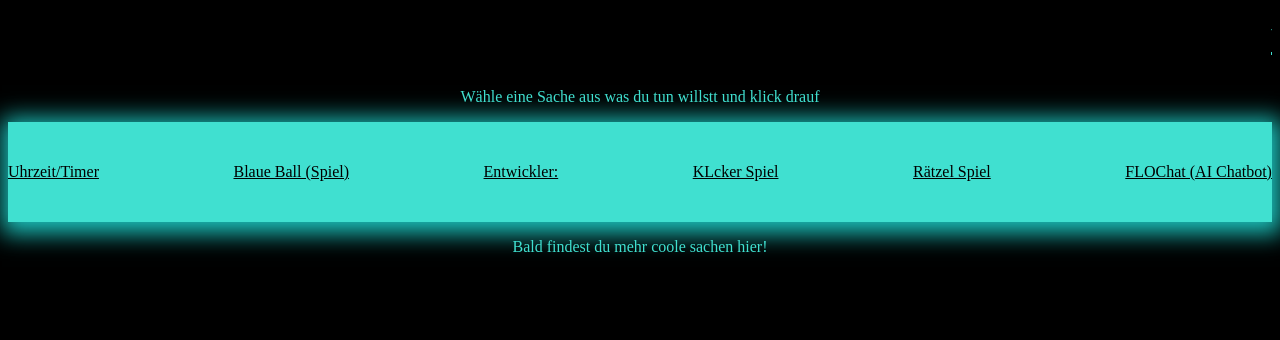
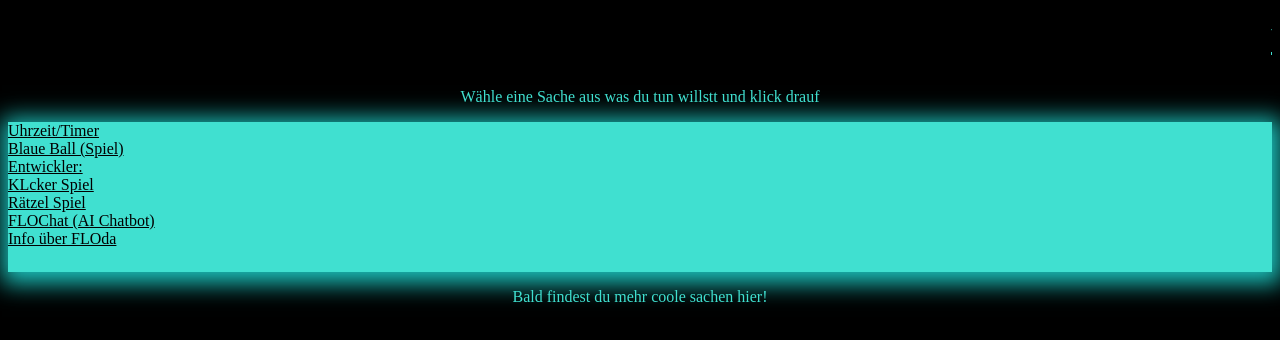
Before and after one commit to FLOda-0657/FLOda-0657.github.io, a plain HTML site: page index.html in a window 1280 px wide. Drawn offline with Linux system fonts and the light colour scheme.

Commit message:
Update index.html

```diff
--- a/index.html
+++ b/index.html
@@ -15,18 +15,13 @@
     }
     header {
       background-color: turquoise;
-      height: 100px;
+      height: 150px;
       box-shadow: 2px 4px 22px 8px rgba(36,255,247,0.75);
-      display: flex;
-      justify-content: space-between;
-      align-items: center;
+
     }
 
     a {
       color: black;
-      display: flex;
-      justify-content: center;
-      align-items: center;
     }
 
     p {
@@ -44,12 +39,13 @@
   <h1 class="uberschrift"><marquee><u>Wilkommen!</u></marquee></h1>
     <p class="aktivition">Wähle eine Sache aus was du tun willstt und klick drauf</p>
     <header>
-    <a href="uhr.html">Uhrzeit/Timer</a>
-    <a href="snak.html">Blaue Ball (Spiel)</a>
-    <a href="entwickler.html">Entwickler:</a>
-    <a href="klick.html">KLcker Spiel</a>
-    <a href="quiz.html">Rätzel Spiel</a>
-    <a href="ki.html">FLOChat (AI Chatbot)</a>
+    <a href="uhr.html">Uhrzeit/Timer</a><br>
+    <a href="snak.html">Blaue Ball (Spiel)</a><br>
+    <a href="entwickler.html">Entwickler:</a><br>
+    <a href="klick.html">KLcker Spiel</a><br>
+    <a href="quiz.html">Rätzel Spiel</a><br>
+    <a href="ki.html">FLOChat (AI Chatbot)</a><br>
+    <a href="info.html">Info über FLOda</a><br>
     </header>
     <p>Bald findest du mehr coole sachen hier!</p>
 </html>
```
